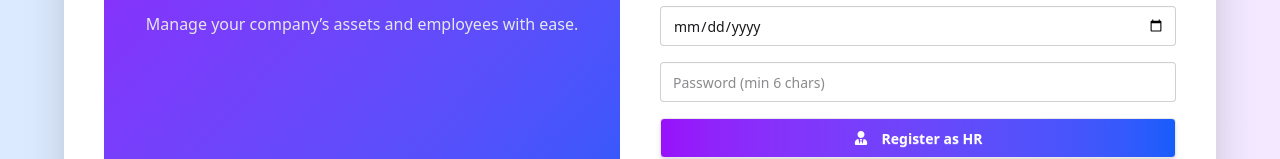
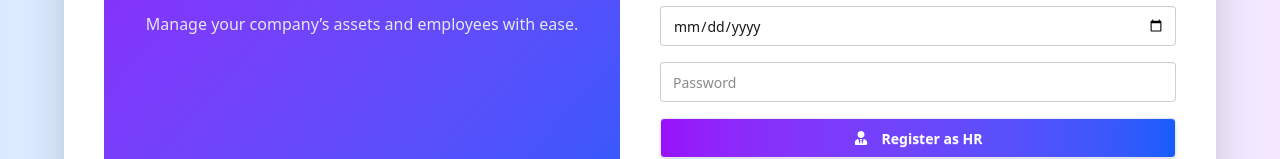
Before and after one commit to IJ-Jany/assetverse-client, a React (Vite) app: page /register-hr in a window 1280 px wide. Shown: the part 388-547 px from the top of the page. Built offline with nearby package versions, Linux system fonts and the light colour scheme; no server answers.

Commit message:
remove button updated

```diff
--- a/src/pages/dashboard/hr/EmployeeList.jsx
+++ b/src/pages/dashboard/hr/EmployeeList.jsx
@@ -94,7 +94,7 @@
 
               <button
                 onClick={() => handleRemove(emp._id)}
-                className="mt-3 px-3 py-1 bg-red-600 text-white rounded"
+                className="mt-3 px-3 py-1 bg-gradient-to-r from-blue-600 to-purple-600 text-white rounded"
               >
                 Remove
               </button>
--- a/src/pages/login/Login.jsx
+++ b/src/pages/login/Login.jsx
@@ -96,17 +96,16 @@
             <span className="text-gray-500">OR</span>
           </div>
 
-          <button
-            onClick={handleGoogleLogin}
-            className="btn w-full bg-white text-black border-[#e5e5e5]"
-          >
-            Login with Google
-          </button>
+         {/* Google */}
+<button onClick={handleGoogleLogin} className="btn bg-white text-black border-[#e5e5e5]">
+  <svg aria-label="Google logo" width="16" height="16" xmlns="http://www.w3.org/2000/svg" viewBox="0 0 512 512"><g><path d="m0 0H512V512H0" fill="#fff"></path><path fill="#34a853" d="M153 292c30 82 118 95 171 60h62v48A192 192 0 0190 341"></path><path fill="#4285f4" d="m386 400a140 175 0 0053-179H260v74h102q-7 37-38 57"></path><path fill="#fbbc02" d="m90 341a208 200 0 010-171l63 49q-12 37 0 73"></path><path fill="#ea4335" d="m153 219c22-69 116-109 179-50l55-54c-78-75-230-72-297 55"></path></g></svg>
+  Login with Google
+</button>
 
           <p className="text-center mt-6 text-gray-700">
             Don’t have an account?{" "}
             <Link
-              to="/register"
+              to="/"
               className="text-blue-600 font-semibold hover:underline"
             >
               Join Now
--- a/src/pages/register/RegisterHR.jsx
+++ b/src/pages/register/RegisterHR.jsx
@@ -162,7 +162,7 @@
 
             <input
               type="password"
-              placeholder="Password (min 6 chars)"
+              placeholder="Password "
               className="input input-bordered w-full"
               {...register("password", {
                 required: "Password is required",
--- a/src/pages/register/RegsiterEmplyee.jsx
+++ b/src/pages/register/RegsiterEmplyee.jsx
@@ -141,7 +141,7 @@
 
             <input
               type="password"
-              placeholder="Password (min 6 chars)"
+              placeholder="Password "
               className="input input-bordered w-full"
               {...register("password", { required: "Password is required", minLength: { value: 6, message: "Minimum 6 characters" } })}
             />
--- a/src/routes/Routes.jsx
+++ b/src/routes/Routes.jsx
@@ -35,10 +35,7 @@
       { path: "/",
         element: <Home />
       },
-      // {
-      //   path:'/assets',
-      //  element: <AssetsList/>
-      // },
+
        {
             path:'/about',
             element:<About/>
```
Also changed, not shown: 1 other file (tests, documents, lock files or other folders).
